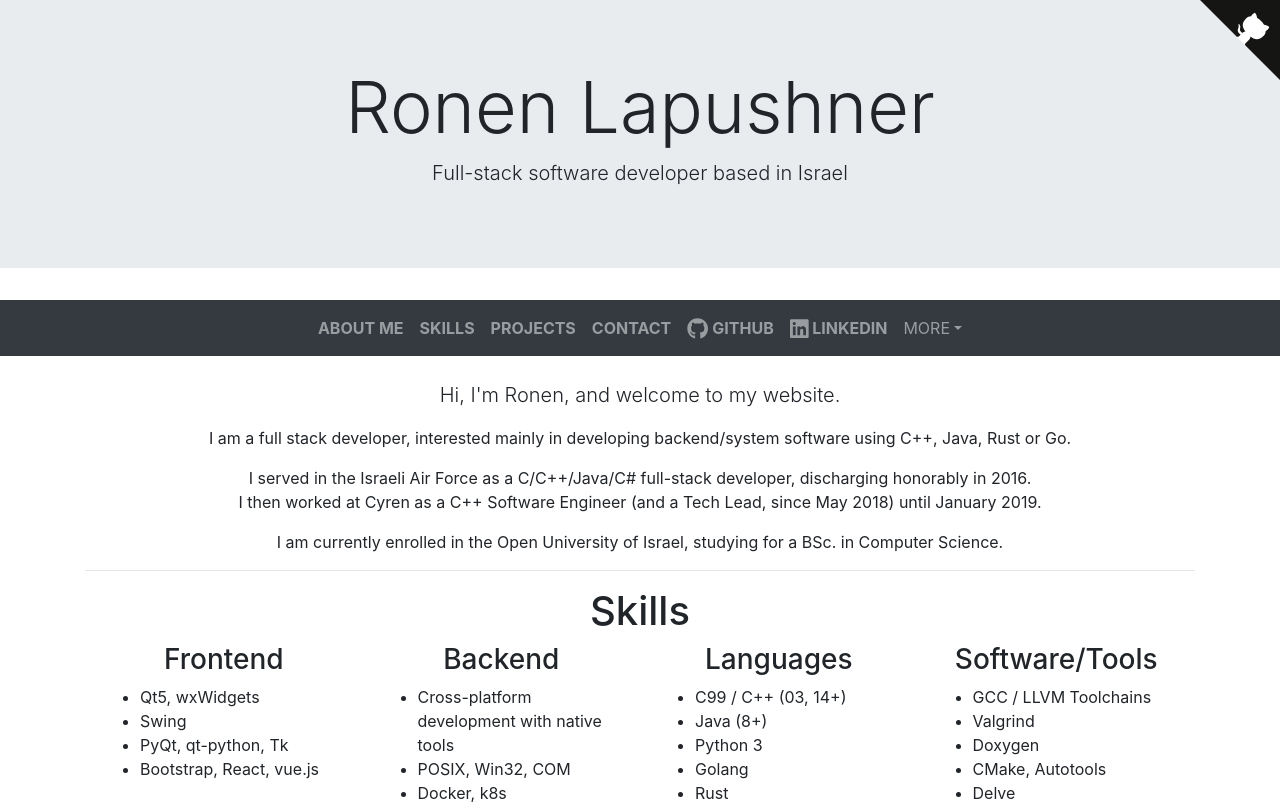
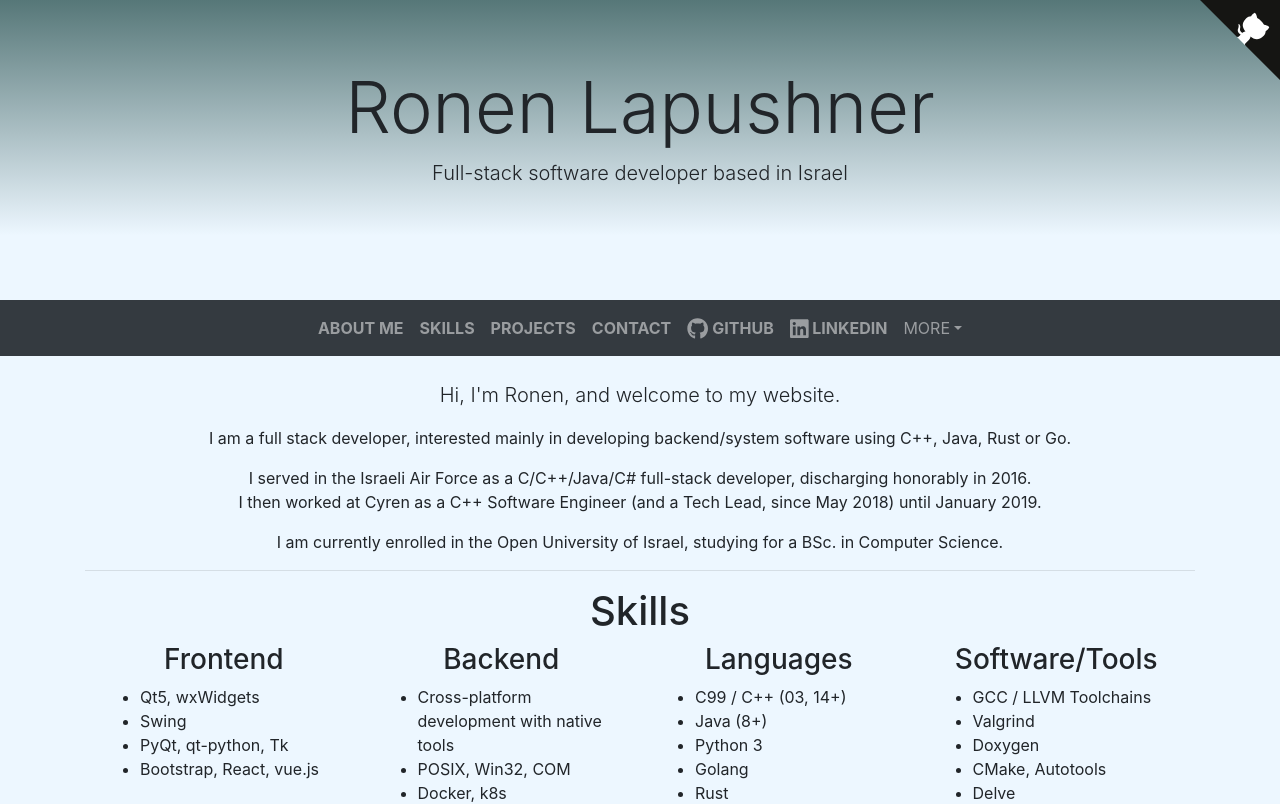
Before and after one commit to ronen25/ronen.xyz, a Vue app in the folder website/: page / in a window 1280 px wide. Shown: the top 804 px of the page. Built offline with nearby package versions, Linux system fonts and the light colour scheme; no server answers.

Commit message:
Slightly changed theming

```diff
--- a/website/src/App.vue
+++ b/website/src/App.vue
@@ -38,4 +38,7 @@ export default {
 </script>
 
 <style>
+body {
+  background: rgba(237, 247, 255, 1)!important;
+}
 </style>
--- a/website/src/components/Header.vue
+++ b/website/src/components/Header.vue
@@ -2,10 +2,12 @@
   <header>
     <!-- JUMBOTRON FOR DISPLAYING MY NAME -->
     <b-jumbotron
+      id="jumbotron"
       header="Ronen Lapushner"
       lead="Full-stack software developer based in Israel"
       v-bind:fluid="true"
       class="text-center"
+      style="background-color: assets/background.jpg"
     ></b-jumbotron>
 
     <!-- WEBPAGE NAVIGATION BAR -->
@@ -79,3 +81,14 @@ export default {
   name: "Header"
 };
 </script>
+
+<style scoped>
+#jumbotron {
+  background: rgb(237, 247, 255);
+  background: linear-gradient(
+    0deg,
+    rgba(237, 247, 255, 1) 12%,
+    rgba(86, 119, 120, 1) 100%
+  );
+}
+</style>
```
